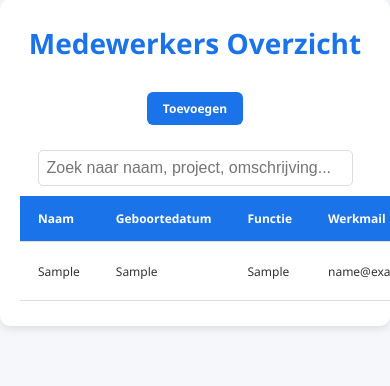
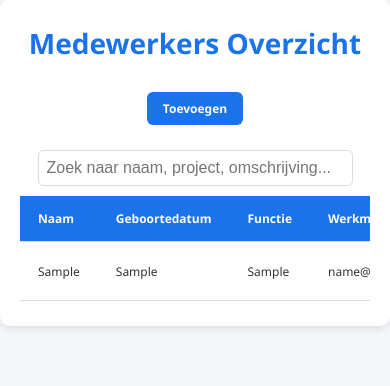
Before and after one commit to luukEU/urenregistratiesysteem, a PHP site: page /medewerkersinfo.php in a window 390 px wide; the page is wider, and only the part inside the window is pictured. Shown: the part 108-494 px from the top of that part. Run offline with PHP 8.4, Linux system fonts and the light colour scheme; tables that the repository leaves empty or names only in its code hold one stand-in row (values such as "Sample post").

Commit message:
mobile responsive

```diff
--- a/aanvrageninfo.php
+++ b/aanvrageninfo.php
@@ -283,6 +283,7 @@ $result = $stmt->get_result();
         <input type="text" id="zoekveld" placeholder="Zoek naar naam, project, omschrijving..." onkeyup="zoekInTabel()" />
 
         <div class="table-container">
+        <div style="overflow-x:auto;">
             <table>
                 <thead>
                     <tr>
@@ -317,6 +318,7 @@ $result = $stmt->get_result();
                     <?php endif; ?>
                 </tbody>
             </table>
+                    </div>
         </div>
     </div>
 
--- a/medewerkersinfo.php
+++ b/medewerkersinfo.php
@@ -269,6 +269,7 @@ $result = $conn->query($sql);
     />
 
     <?php if ($result && $result->num_rows > 0): ?>
+           <div style="overflow-x:auto;">
         <table>
             <thead>
                 <tr>
@@ -300,6 +301,7 @@ $result = $conn->query($sql);
     <?php else: ?>
         <p>Geen medewerkers gevonden.</p>
     <?php endif; ?>
+    </div>
 </div>
 
 <?php $conn->close(); ?>
```
